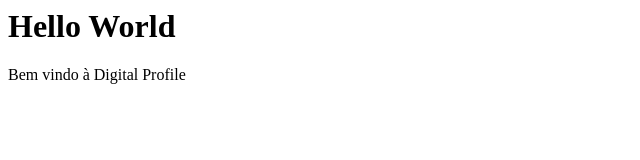
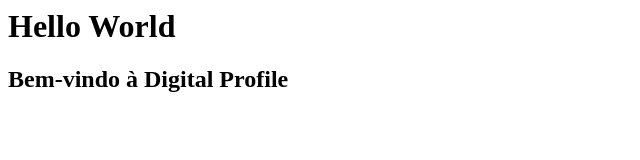
Before and after one commit to digitalprofile-websites/digitalprofile-websites.github.io, a plain HTML site: page index.html in a window 1280 px wide. Shown: the whole page, without its empty margins (0-640 px from the left). Drawn offline with Linux system fonts and the light colour scheme.

Commit message:
Update index.html

```diff
--- a/index.html
+++ b/index.html
@@ -1,4 +1,8 @@
 <html>
-  <h1>Hello World</h1>
-  Bem vindo à Digital Profile
+  <head>
+  </head>
+  <body>
+    <h1>Hello World</h1>
+    <h2>Bem-vindo à Digital Profile</h2>
+  </body>
 </html>
```
